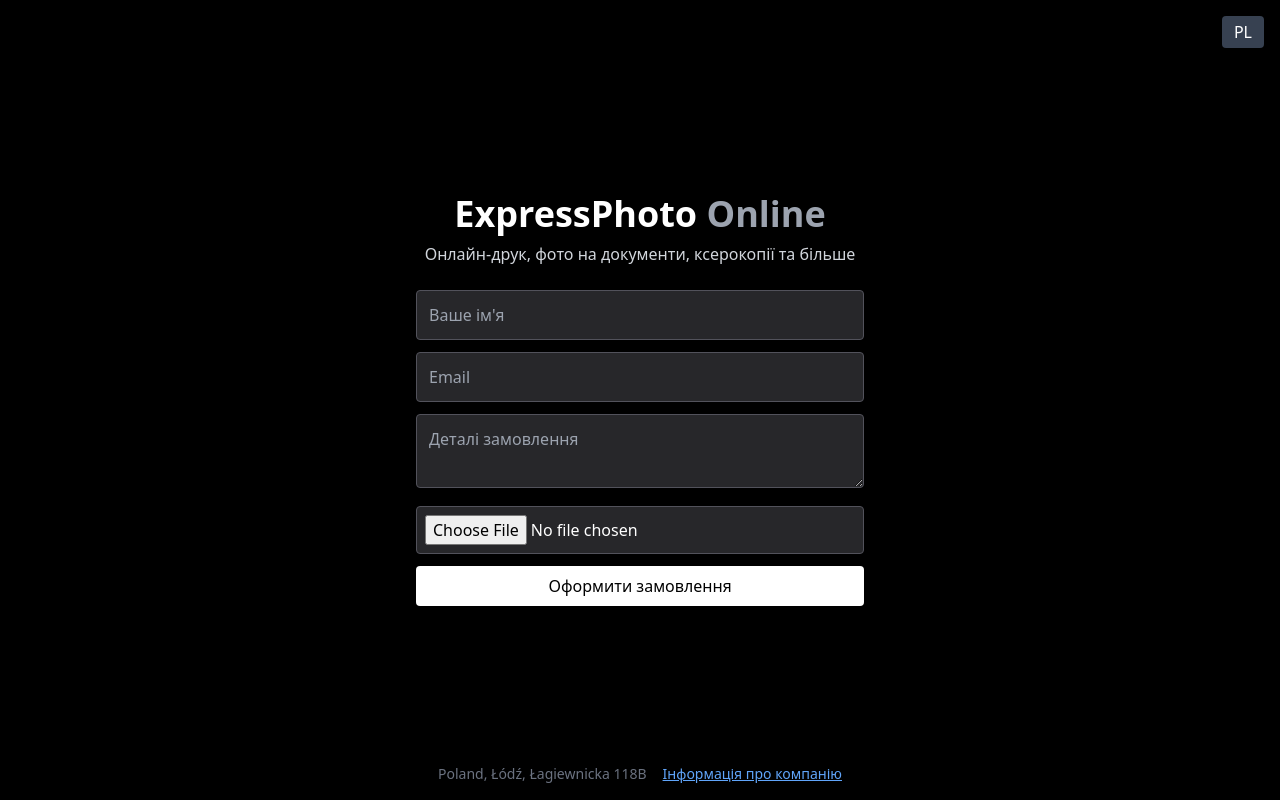
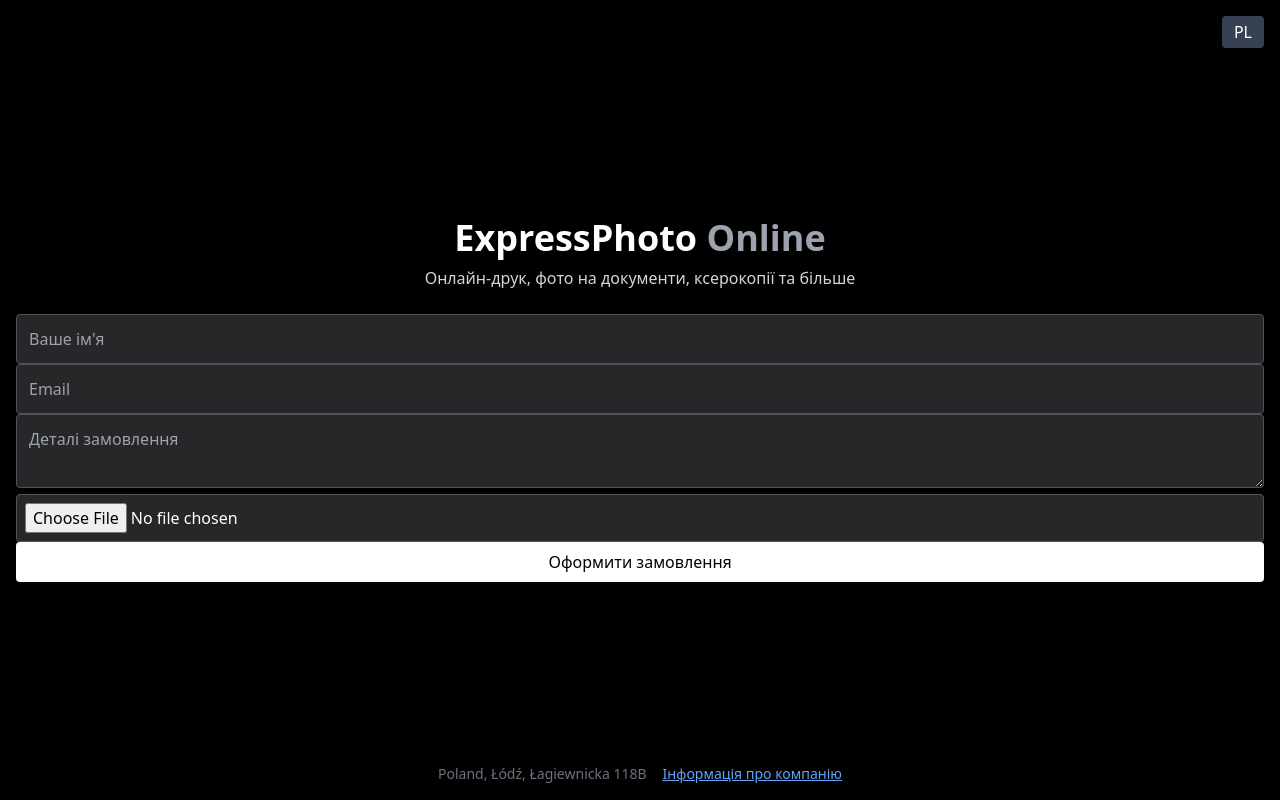
Before and after one commit to cutesuno/expressphoto-online, a Next.js app: page / in a window 1280 px wide. Built offline with nearby package versions, Linux system fonts and the light colour scheme.

Commit message:
fixed form enctype

```diff
--- a/pages/index.tsx
+++ b/pages/index.tsx
@@ -44,7 +44,11 @@
       <p className="text-gray-300 mb-6 text-center">{t('intro')}</p>
 
       {!confirmed ? (
-        <form onSubmit={handleSubmit} className="w-full max-w-md space-y-3" encType="multipart/form-data">
+        <form
+        onSubmit={handleSubmit}
+        encType="multipart/form-data"
+        method="POST"
+      >
           <input name="name" placeholder={t('name')} onChange={handleChange} className="w-full p-3 rounded bg-zinc-800 border border-zinc-600" required />
           <input name="email" placeholder="Email" onChange={handleChange} className="w-full p-3 rounded bg-zinc-800 border border-zinc-600" required />
           <textarea name="details" placeholder={t('details')} onChange={handleChange} className="w-full p-3 rounded bg-zinc-800 border border-zinc-600" required />
```
